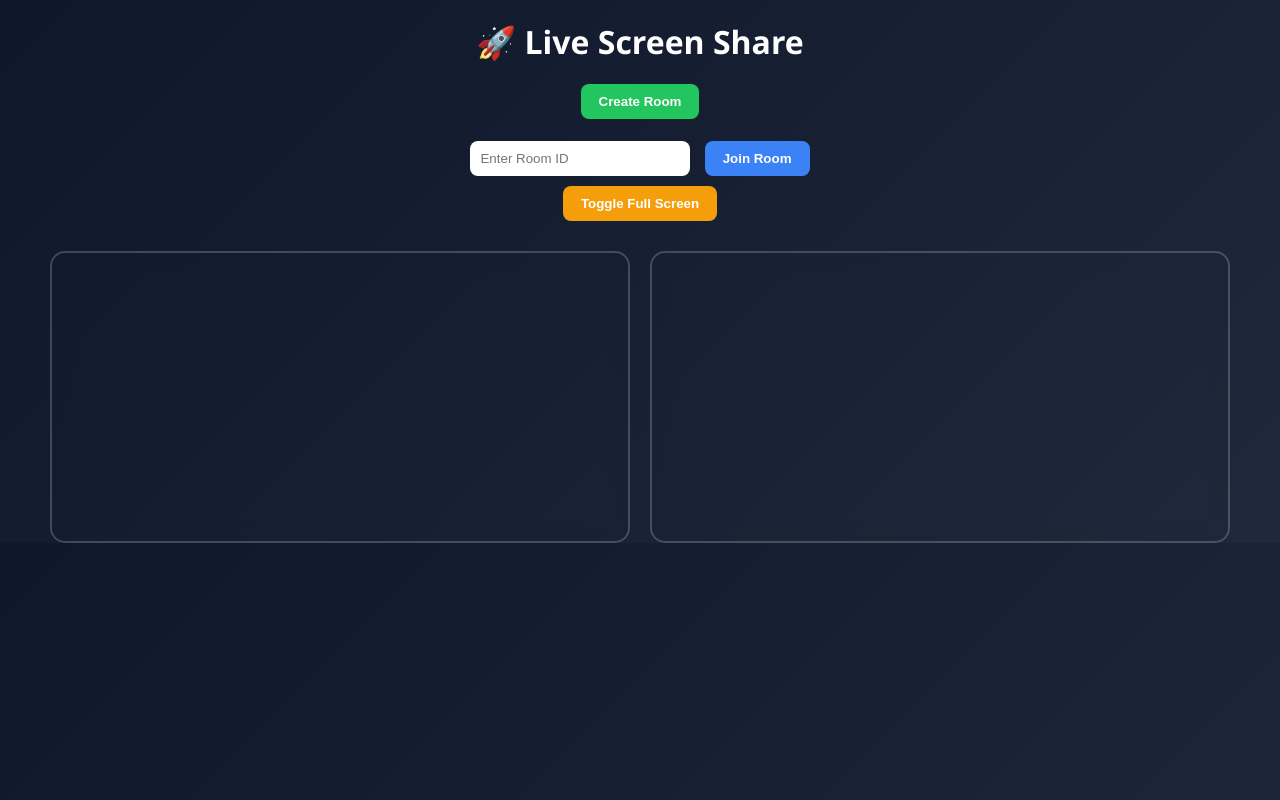
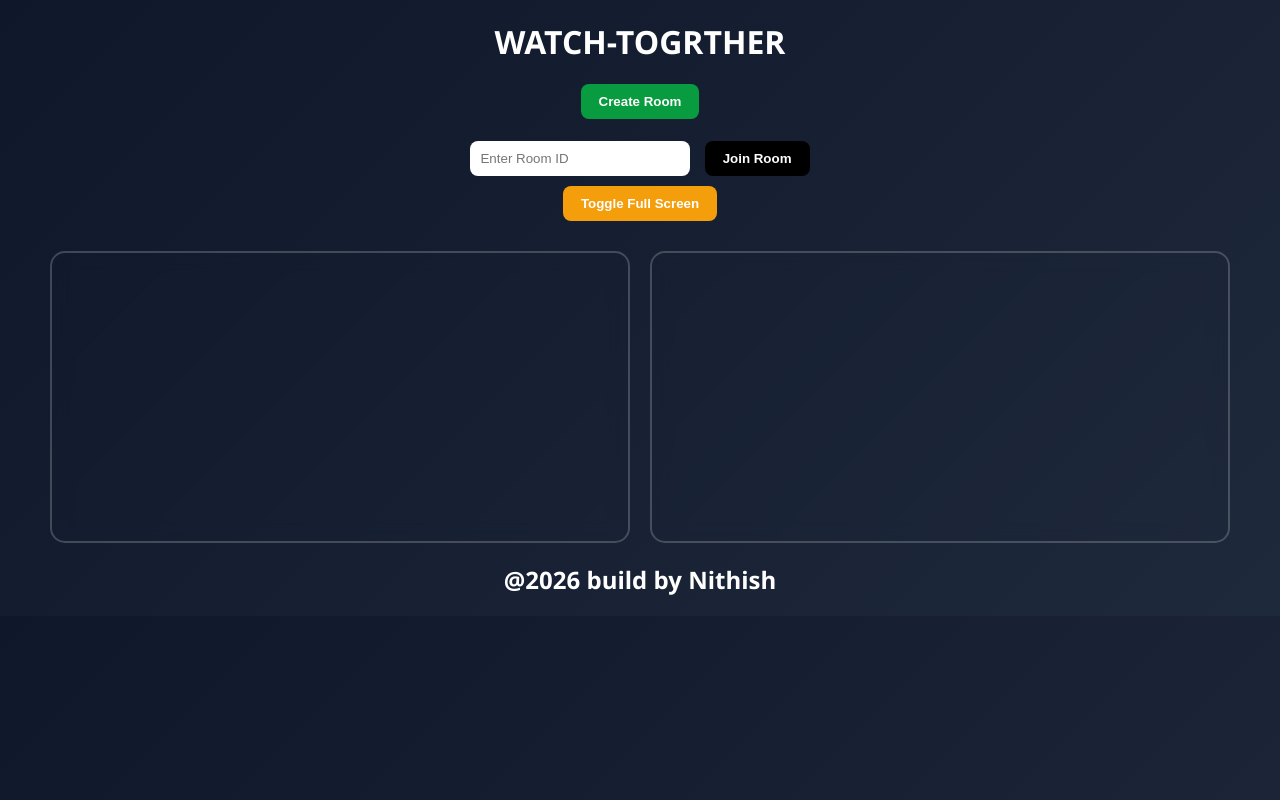
Before and after one commit to nithish-hub-8587/watch-together, a website: page index.html in a window 1280 px wide. Drawn offline with nearby package versions, Linux system fonts and the light colour scheme; no server answers.

Commit message:
updated ui interface

```diff
--- a/index.html
+++ b/index.html
@@ -44,12 +44,12 @@
         }
 
         .create-btn {
-            background: #22c55e;
+            background: #099b3f;
             color: white;
         }
 
         .join-btn {
-            background: #3b82f6;
+            background: #000000;
             color: white;
         }
 
@@ -106,7 +106,7 @@
 
 <body>
 
-    <h1>🚀 Live Screen Share</h1>
+    <h1>WATCH-TOGRTHER </h1>
 
     <div class="controls">
         <button id="createBtn" class="create-btn">Create Room</button>
@@ -124,5 +124,17 @@
         <video id="remoteVideo" autoplay></video>
     </div>
 
+
+
+
+
+
+
+
+
+
+
+    <h2>@2026 build by Nithish</h2>
+
 </body>
 </html>
```
